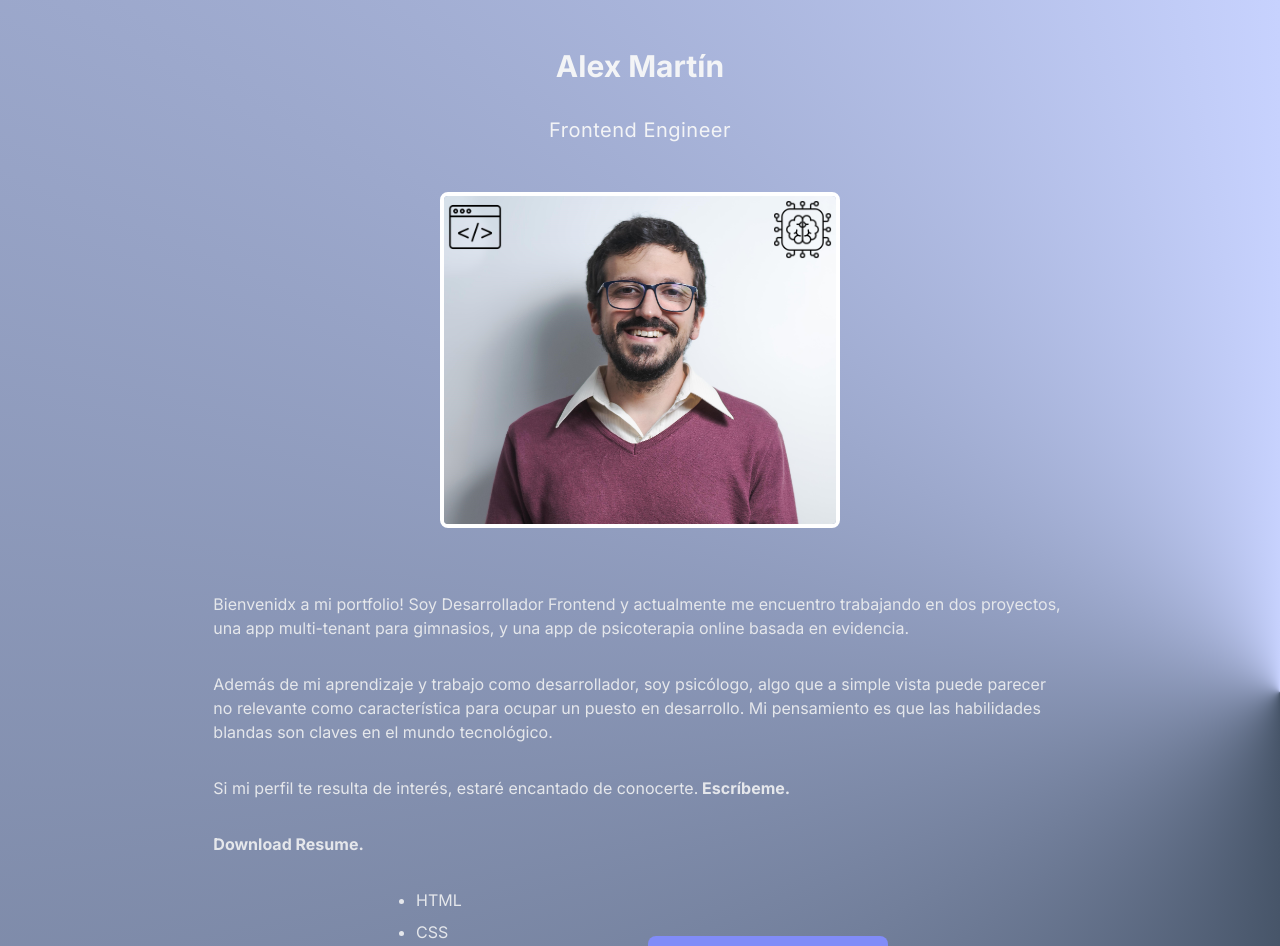
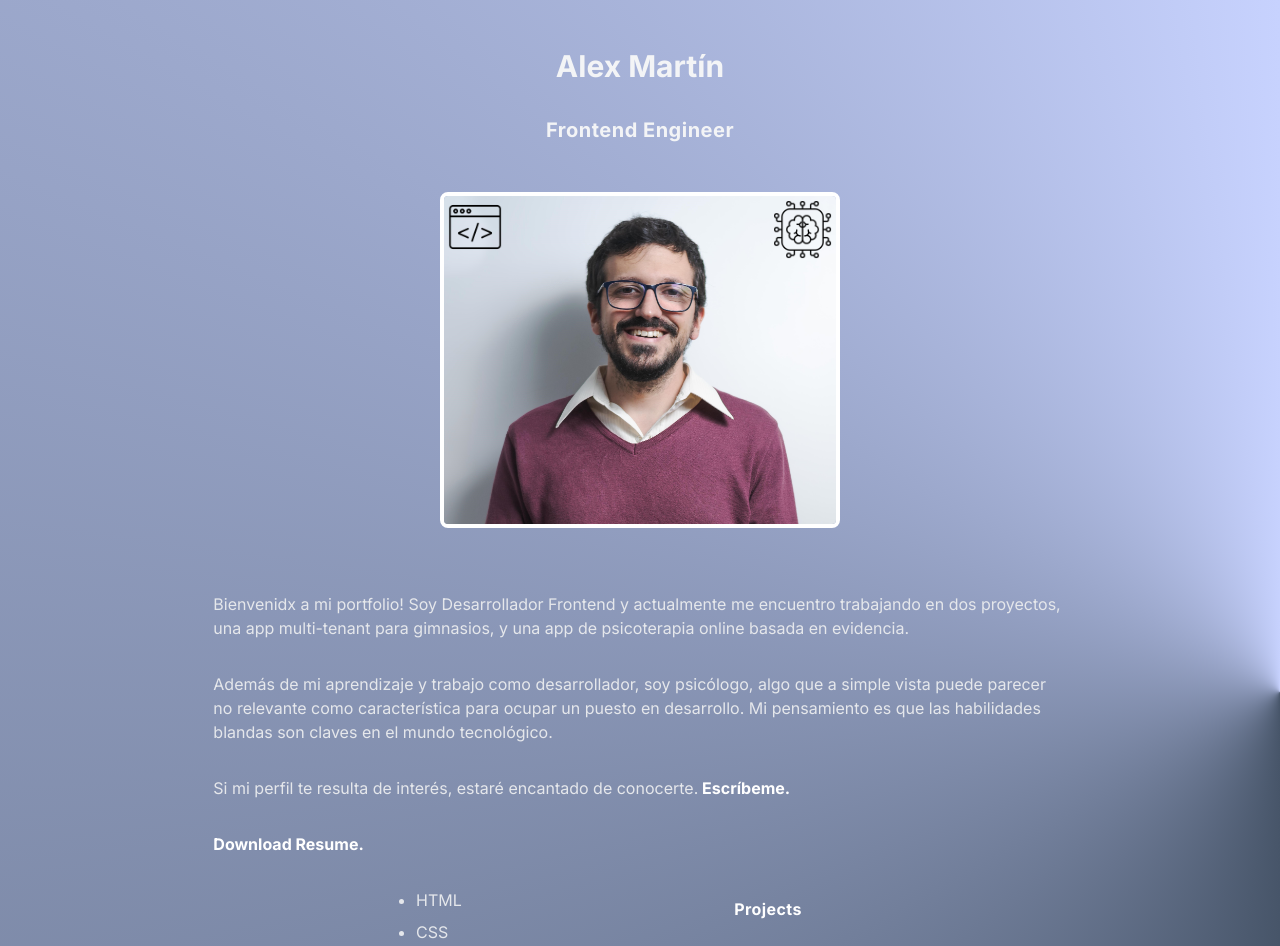
Before and after one commit to AlexEMartin/portfolio, a Next.js app: page / in a window 1280 px wide. Shown: the top 946 px of the page. Built offline with nearby package versions, Linux system fonts and the light colour scheme.

Commit message:
Home styles

```diff
--- a/src/app/page.js
+++ b/src/app/page.js
@@ -4,7 +4,7 @@ import Link from "next/link";
 import AOS from "aos";
 import "aos/dist/aos.css";
 import Image from "next/image";
-import { stack } from '../components/stack';
+import { stack } from "../components/stack";
 
 export default function Home() {
   useEffect(() => {
@@ -30,7 +30,7 @@ export default function Home() {
       <h1 className="font-bold text-3xl mt-12 mb-8 text-gray-100">
         Alex Martín
       </h1>
-      <h2 className="text-xl mb-4 tracking-wide text-gray-100 hover:text-white">
+      <h2 className="text-xl mb-4 tracking-wide text-gray-100 hover:text-white font-bold">
         Frontend Engineer
       </h2>
       <div className="relative my-8">
@@ -69,14 +69,17 @@ export default function Home() {
       </p>
       <p className="w-8/12 mt-8 text-gray-200" data-aos="fade-right">
         Si mi perfil te resulta de interés, estaré encantado de conocerte.
-        <a className="font-bold" href="mailto:alexeusebiomartin@gmail.com">
+        <a
+          className="font-bold text-white"
+          href="mailto:alexeusebiomartin@gmail.com"
+        >
           {" "}
           Escríbeme.
         </a>
       </p>
       <p
         onClick={downloadResume}
-        className="w-8/12 mt-8 text-gray-200 font-bold hover:cursor-pointer"
+        className="w-8/12 mt-8 text-gray-200 font-bold hover:cursor-pointer text-white"
         data-aos="fade-right"
       >
         Download Resume.
@@ -86,13 +89,16 @@ export default function Home() {
           className="w-52 mt-8 ml-12 text-gray-200 list-disc"
           data-aos="fade-right"
         >
-          {
-            stack.map((i) => (
-              <li key={i} className="mb-2 hover:text-white">{i}</li>
-            ))
-          }
+          {stack.map((i) => (
+            <li key={i} className="mb-2 hover:text-white">
+              {i}
+            </li>
+          ))}
         </ul>
         <div className="w-72 flex flex-col mt-4">
+          <h2 className="animate-bounce text-center text-white font-bold tracking-wide">
+            Projects
+          </h2>
           <Link href="/artist">
             <div className="flex justify-center items-center h-12 m-6 rounded-lg hover:cursor-pointer active:relative active:top-0.5 text-white bg-indigo-400 hover:bg-indigo-500">
               Artist
```
